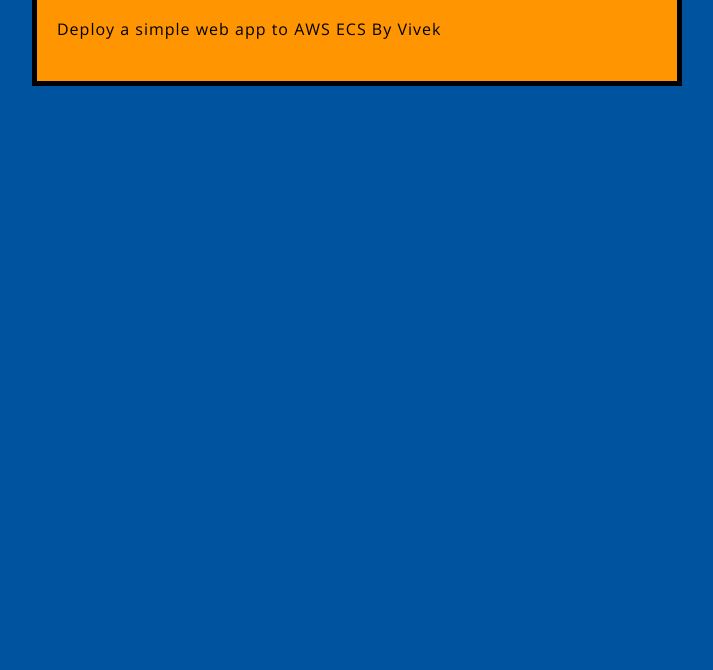
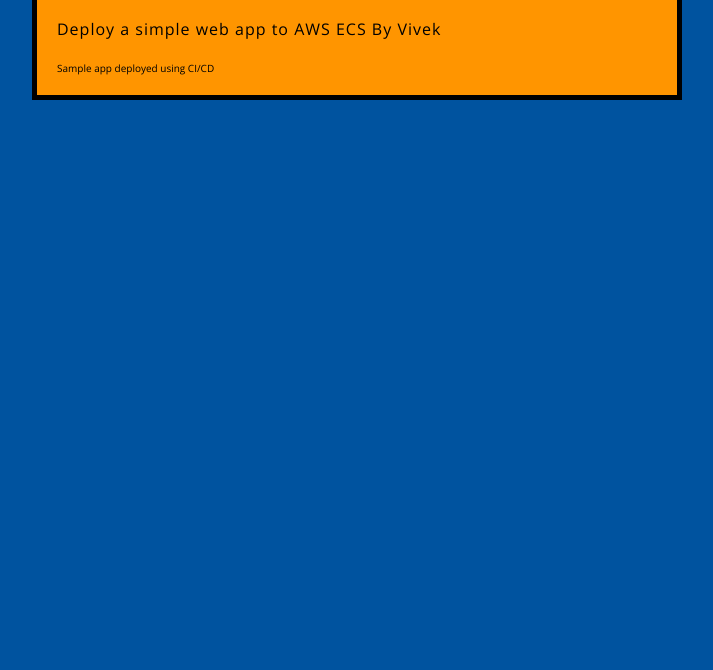
Before and after one commit to vivekmohansingh/ecs-demo, a plain HTML site: page index.html in a window 1280 px wide. Shown: the part 130-800 px from the top of the page, without its empty margins (283-996 px from the left). Drawn offline with nearby package versions, Linux system fonts and the light colour scheme.

Commit message:
added changes

```diff
--- a/index.html
+++ b/index.html
@@ -14,5 +14,6 @@
   <body>
     <h1>ECS Demo</h1>
     <p>Deploy a simple web app to AWS ECS By Vivek</p>
+    <div>Sample app deployed using CI/CD</div>
   </body>
 </html>
```
